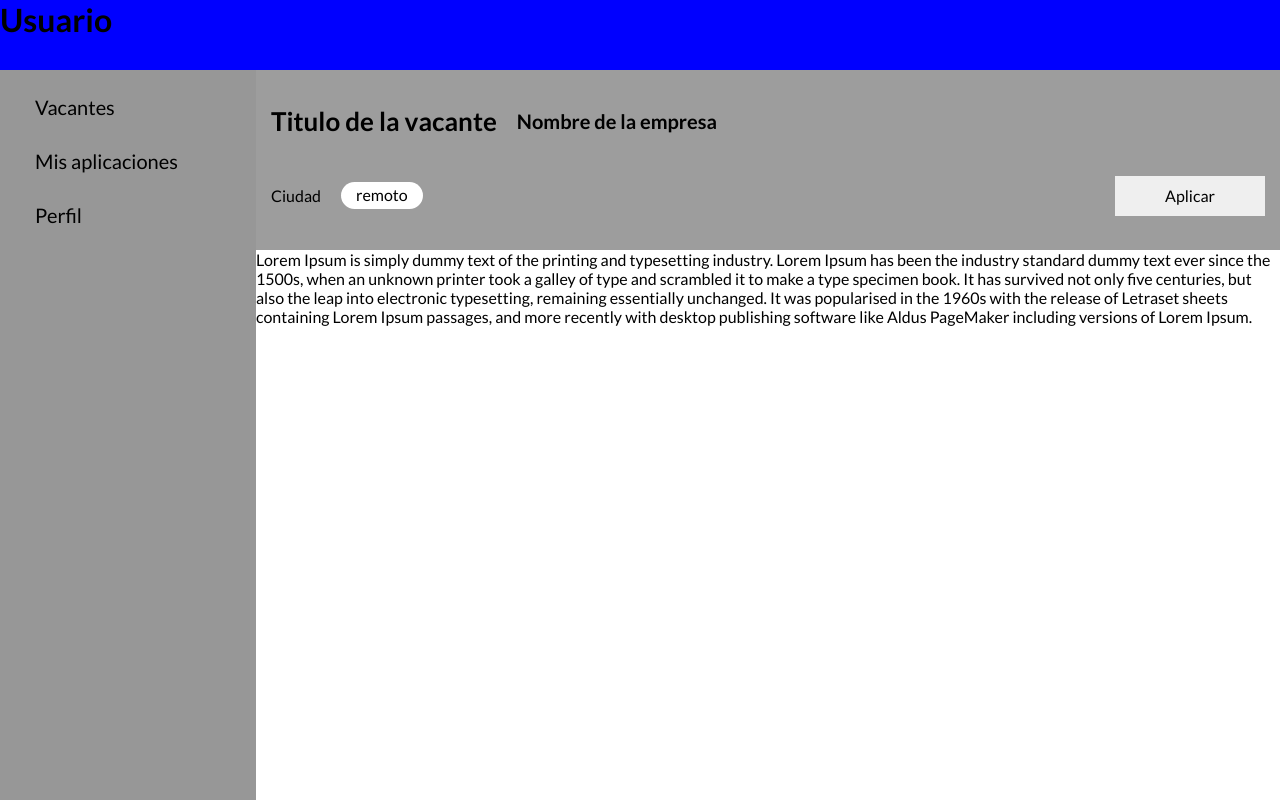
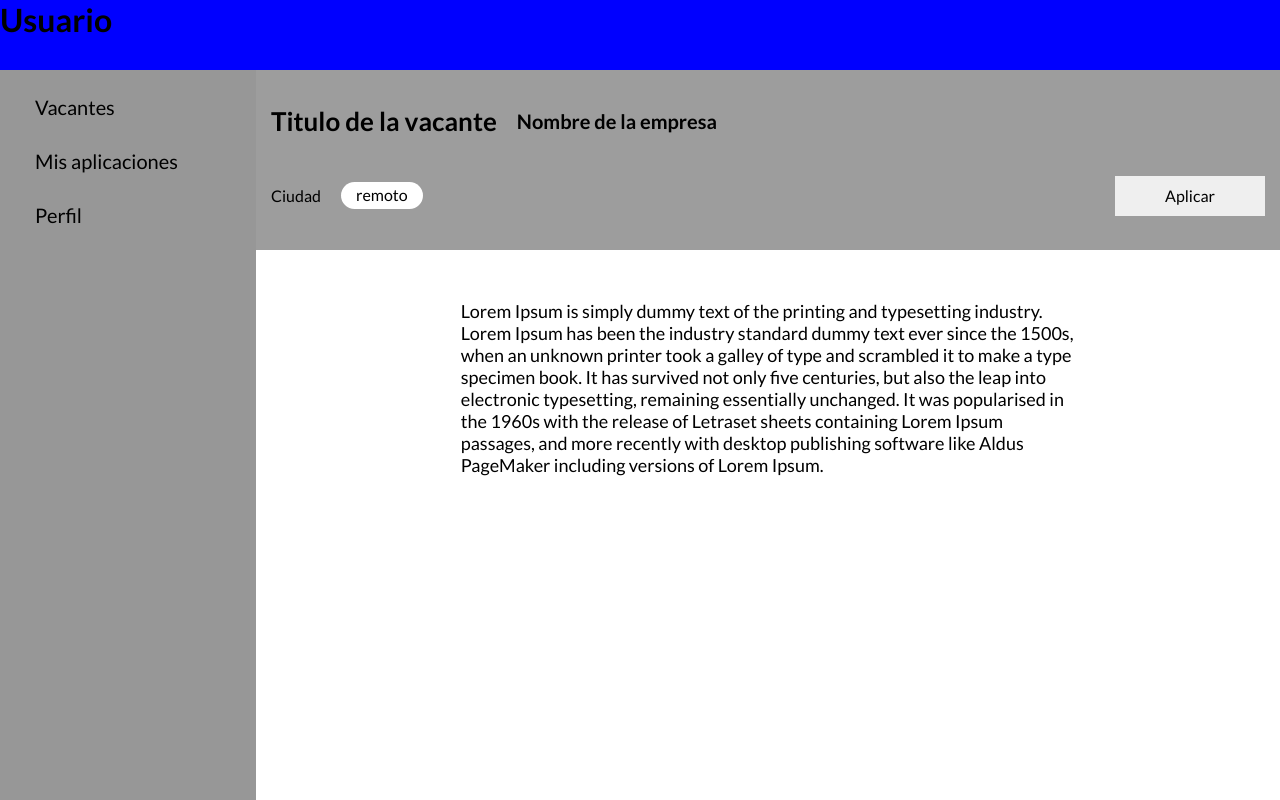
Before and after one commit to El-Guerrero-Jaguar/Frontend, a React app: page /vacancies/1 in a window 1280 px wide. Built offline with nearby package versions, Linux system fonts and the light colour scheme.

Commit message:
[Update] Vacancy and VacancyStatus

```diff
--- a/src/assets/styles/components/HeaderVacancy.scss
+++ b/src/assets/styles/components/HeaderVacancy.scss
@@ -3,7 +3,7 @@
 .HeaderVacancy {
   &-container {
     display: flex;
-    width: 80vw;
+    width: 100%;
     height: 180px;
     padding: 15px;
     background-color: rgba(93, 93, 93, .6);
--- a/src/assets/styles/main.scss
+++ b/src/assets/styles/main.scss
@@ -77,6 +77,12 @@ main {
   }
 }
 
+.Vacancy-description {
+  width: 60%;
+  margin: 50px auto;
+  font-size: 1.8rem;
+}
+
 .VacanciesApplied-title {
   margin: 30px 0;
   font-family: $font-bebas;
--- a/src/pages/Vacancy.jsx
+++ b/src/pages/Vacancy.jsx
@@ -9,7 +9,7 @@ const Vacancy = () => {
   return (
     <>
       <HeaderVacancy isCoach={isCoach} />
-      <p>
+      <p className="Vacancy-description">
         Lorem Ipsum is simply dummy text of the printing and typesetting industry.
         Lorem Ipsum has been the industry standard dummy text ever since the 1500s,
         when an unknown printer took a galley of type and scrambled it to make a type specimen book.
--- a/src/pages/VacancyStatus.jsx
+++ b/src/pages/VacancyStatus.jsx
@@ -9,7 +9,7 @@ const VacancyStatus = () => {
   return (
     <>
       <HeaderVacancy isCoach={isCoach} />
-      <p>
+      <p className="Vacancy-description">
         Lorem Ipsum is simply dummy text of the printing and typesetting industry.
         Lorem Ipsum has been the industry standard dummy text ever since the 1500s,
         when an unknown printer took a galley of type and scrambled it to make a type specimen book.
```
